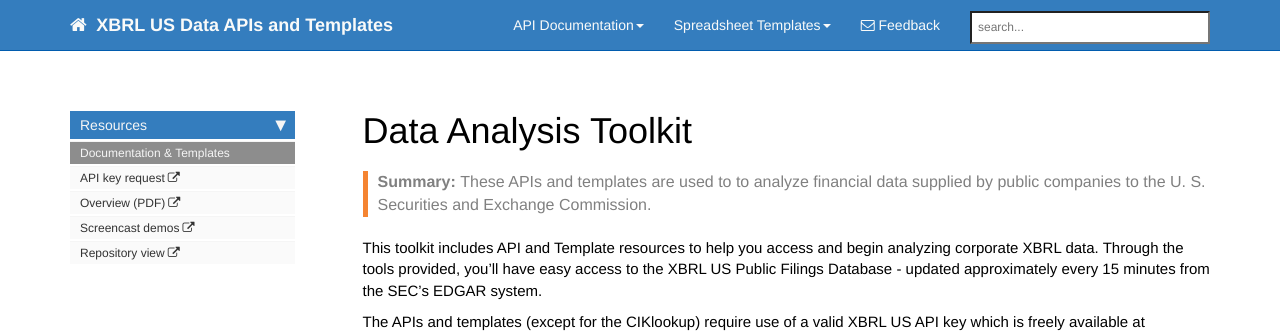
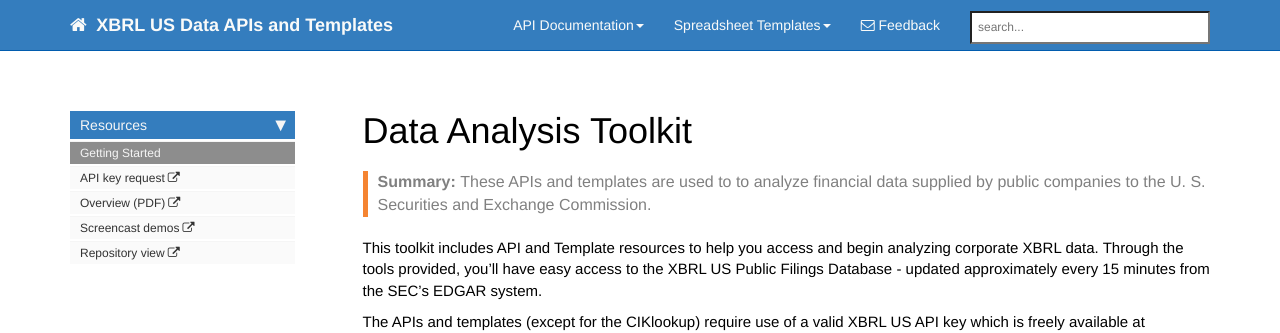
Before and after one commit to xbrlus/xbrl-api, a Jekyll site: the page built from index.md, in a window 1280 px wide. Shown: the top 333 px of the page. Built offline with Jekyll 4.4.1, drawn with Linux system fonts in a browser that asks for light colours; nearby versions of some CDN libraries; comment, search, counter and statistics services are not loaded.

Commit message:
Update home_sidebar.yml

```diff
--- a/_data/sidebars/home_sidebar.yml
+++ b/_data/sidebars/home_sidebar.yml
@@ -9,7 +9,7 @@
   - title: Resources
     output: web
     folderitems:
-    - title: Documentation &amp; Templates
+    - title: Getting Started
       url: /index.html
       output: web
     - title: API key request
```
